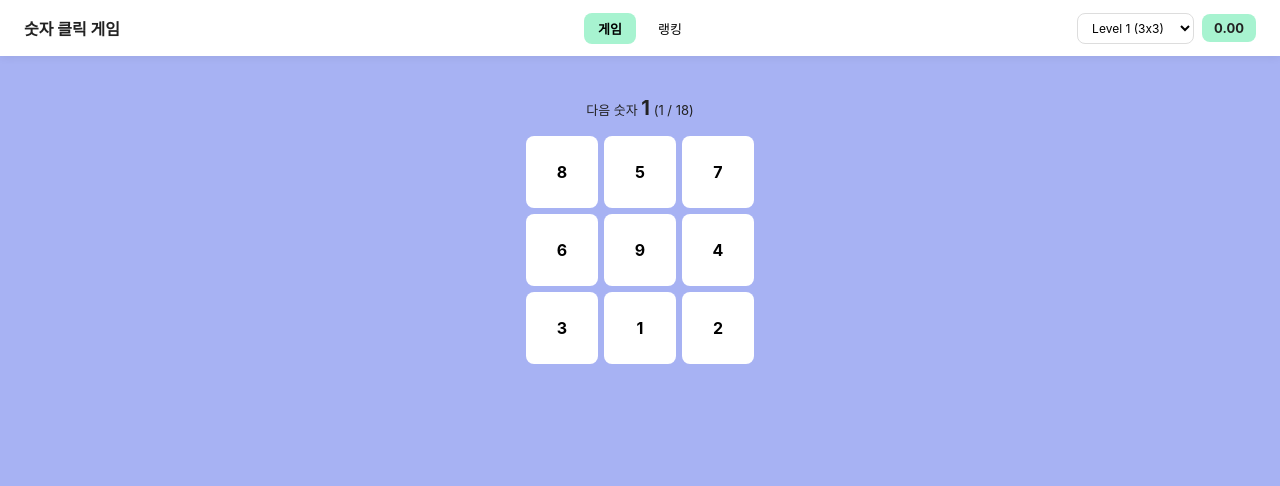
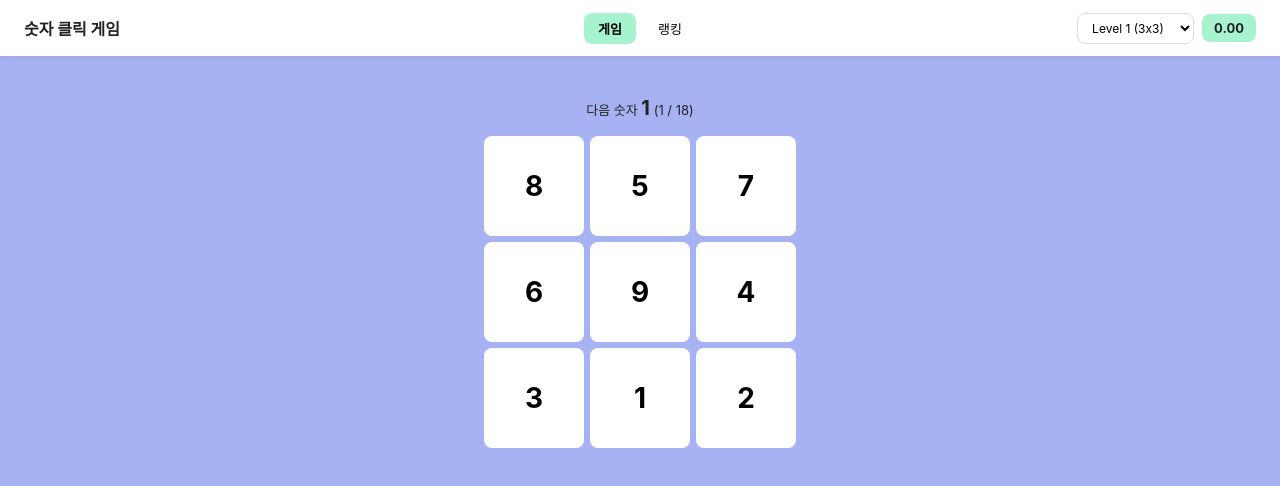
Before and after one commit to 39-play-sopt-web/SonSeungHyun, a React (Vite) app in the folder Week2/Homework/: page / in a window 1280 px wide. Shown: the top 486 px of the page. Built offline with nearby package versions, Linux system fonts and the light colour scheme.

Commit message:
feat: 숫자 클릭 시 색상 변경 효과 추가

```diff
--- a/Week2/Homework/src/components/Game.jsx
+++ b/Week2/Homework/src/components/Game.jsx
@@ -23,19 +23,24 @@ const NextInfo = styled.p`
 
 const Board = styled.div`
   display: grid;
-  grid-template-columns: repeat(${({ $size }) => $size}, 72px);
+  grid-template-columns: repeat(${({ $size }) => $size}, 100px);
   gap: 6px;
 `;
 
 const Cell = styled.button`
-  width: 72px;
-  height: 72px;
+  width: 100px;
+  height: 100px;
   border: none;
   border-radius: ${({ theme }) => theme.radius};
   background-color: ${({ theme }) => theme.colors.white};
-  font-size: ${({ theme }) => theme.fonts.md};
+  font-size: ${({ theme }) => theme.fonts.xl};
   font-weight: 700;
   cursor: pointer;
+
+  transition: background-color 0.1s;
+  &:active:not(:disabled) {
+    background-color: ${({ theme }) => theme.colors.bluegreen};
+  }
 
   &:disabled {
     visibility: hidden;
--- a/Week2/Homework/src/styles/theme.js
+++ b/Week2/Homework/src/styles/theme.js
@@ -5,9 +5,10 @@ export const theme = {
     black: "#222222",
     gray: "#dddddd",
     danger: "#ef4444",
+    bluegreen: "#21825B",
   },
   fonts: {
-    xl: "2rem",
+    xl: "1.75rem",
     lg: "1.25rem",
     md: "1rem",
     sm: "0.8125rem",
```
